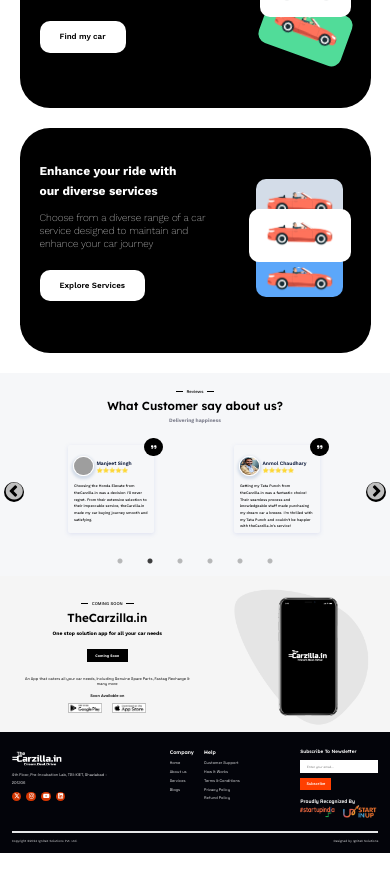
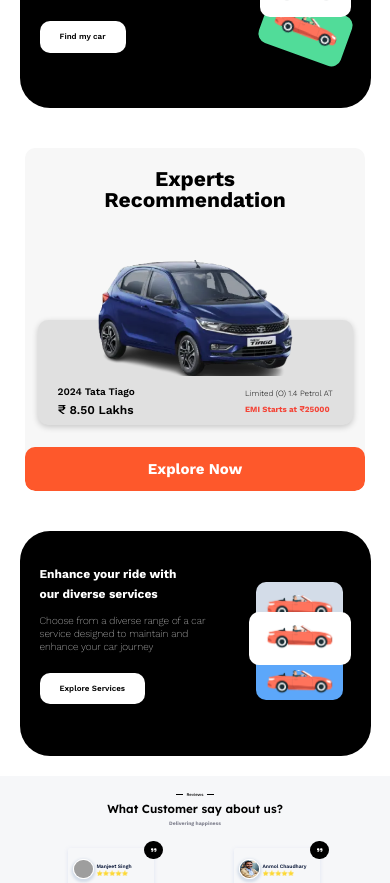
Before and after one commit to vrinda2606/thecarzilla, a React (Create React App) app: page / in a window 390 px wide. Shown: the part 1200-2083 px from the top of the page. Before the commit the page ends 2053 px from the top, so only its background shows below. Built offline with nearby package versions, Linux system fonts and the light colour scheme; grey boxes are pictures that could not be loaded.

Commit message:
Explore now section

```diff
--- a/src/Components/Difference.jsx
+++ b/src/Components/Difference.jsx
@@ -26,10 +26,14 @@ function Difference() {
               delay: 3000,
               disableOnInteraction: false,
             }}
+            pagination={{
+              clickable: true,
+              modifierClass: 'swiper-pagination',
+            }}
             breakpoints={{
-              360: {
+              320: {
                 slidesPerView: 2.3,
-                spaceBetween: 10, // Consistent spacing for all breakpoints
+                spaceBetween: 10,
               },
               480: {
                 slidesPerView: 1.8,
--- /dev/null
+++ b/src/Components/ExploreCar.jsx
@@ -0,0 +1,71 @@
+import React from 'react';
+import { Swiper, SwiperSlide } from 'swiper/react';
+import 'swiper/css';
+import 'swiper/css/autoplay';
+import { Autoplay } from 'swiper/modules';
+import CarImage from '../Components/Images/mobile version/image 9.png';
+
+const ExploreCar = () => {
+    return (
+        <div className="mobile-explore-main-container">
+            <div className="mobile-explore-container">
+                <div className="mobile-explore-heading-container">
+                    <h2 className='super-h2'>
+                        Experts<br /> Recommendation
+                    </h2>
+                </div>
+                <Swiper
+                    modules={[Autoplay]}
+                    spaceBetween={50}
+                    slidesPerView={1}
+                    autoplay={{
+                        delay: 3000,
+                        disableOnInteraction: false,
+                    }}
+                    loop={true}
+                >
+                    <SwiperSlide>
+                        <div className="mobile-explore-main-slider-container">
+                            {/* Car Image */}
+                            <div className="mobile-explore-car-image-container">
+                                <img src={CarImage} alt="Tata Tiago 2024" />
+                            </div>
+                            {/* Grey Details Container */}
+                            <div className="mobile-explore-car-details-container">
+                                <div className="car-details-left">
+                                    <h3>2024 Tata Tiago</h3>
+                                    <p>₹ 8.50 Lakhs</p>
+                                </div>
+                                <div className="car-details-right">
+                                    <p>Limited (O) 1.4 Petrol AT</p>
+                                    <p className="emi">EMI Starts at ₹25000</p>
+                                </div>
+                            </div>
+                        </div>
+                    </SwiperSlide>
+                    {/* Duplicate slide for testing */}
+                    <SwiperSlide>
+                        <div className="mobile-explore-main-slider-container">
+                            <div className="mobile-explore-car-image-container">
+                                <img src={CarImage} alt="Tata Tiago 2024" />
+                            </div>
+                            <div className="mobile-explore-car-details-container">
+                                <div className="car-details-left">
+                                    <h3>2024 Tata Tiago</h3>
+                                    <p>₹ 8.50 Lakhs</p>
+                                </div>
+                                <div className="car-details-right">
+                                    <p>Limited (O) 1.4 Petrol AT</p>
+                                    <p className="emi">EMI Starts at ₹25000</p>
+                                </div>
+                            </div>
+                        </div>
+                    </SwiperSlide>
+                </Swiper>
+                <button className="mobile-explore-button">Explore Now</button>
+            </div>
+        </div>
+    );
+};
+
+export default ExploreCar;
--- a/src/Components/Home.js
+++ b/src/Components/Home.js
@@ -14,6 +14,7 @@ import MasterSlider from './MasterSlider';
 import Difference from './Difference';
 
 import MobileSearchBar from './MobileSearchBar';
+import ExploreCar from './ExploreCar';
 
 const Home = () => {
       const [size, setSize] = useState(window.innerWidth);
@@ -33,6 +34,7 @@ const Home = () => {
 
       <HomeII />
       {size <=500?( <FindCar/>):(<></>)}
+      {size <=500?(<ExploreCar/>):(<></>)}
       {size <=500?( <ExploreServices/>):(<></>)}
       <PopUp/>
 
--- a/src/index.css
+++ b/src/index.css
@@ -2390,3 +2390,131 @@ padding: 10px;
   justify-content: center;
   padding: 10px;
 }
+
+/* Explore Car css */
+
+.mobile-explore-main-container {
+  padding: 20px;
+  font-family: Arial, sans-serif;
+  display: flex;
+  align-items: center;
+  justify-content: center;
+}
+
+
+.mobile-explore-container {
+  border-radius: 10px;
+  overflow: hidden;
+  width: 340px;
+  /* height: 320px; */
+  background-color: #f7f7f7;
+  /* box-shadow: 0 2px 10px rgba(0, 0, 0, 0.1); */
+}
+
+
+.mobile-explore-heading-container {
+  text-align: center;
+  padding: 30px 0;
+  font-weight: 700;
+  font-size: 14px;
+  line-height: 21px;
+  padding-top: 10px;
+
+}
+
+
+.mobile-explore-main-slider-container {
+  position: relative;
+  display: flex;
+  flex-direction: column;
+  align-items: center;
+  margin-top: 60px;
+}
+
+
+.mobile-explore-car-image-container {
+  position: absolute;
+  top: -60px;
+  z-index: 1;
+  width: 100%;
+  display: flex;
+  justify-content: center;
+}
+
+.mobile-explore-car-image-container img {
+  width: auto;
+  max-width: 200px;
+  height: auto;
+}
+
+
+.mobile-explore-car-details-container {
+  background-color: #e0e0e0;
+    border-radius: 10px;
+    padding: 20px;
+    padding-top: 55px;
+    width: 315px;
+    display: flex
+;
+    justify-content: space-between;
+    text-align: left;
+    height: 105px;
+    box-shadow: 0px 2px 6px rgba(0, 0, 0, 0.2);
+    margin-bottom: 10px;
+}
+
+
+.car-details-left h3 {
+  margin: 0;
+  font-size: 10px;
+  font-weight: 600;
+  line-height: 14px;
+  margin-top: 10px;
+}
+
+.car-details-left p {
+  margin: 5px 0;
+
+  font-size: 12px;
+  font-weight: 600;
+  line-height: 16.8px;
+  margin-top: 3px;
+}
+
+
+.car-details-right p {
+  margin: 5px 0;
+
+    font-size: 8px;
+    line-height: 11.2px;
+    margin-top: 13px;
+    font-weight: 300;
+}
+
+.car-details-right .emi {
+  color: #f44336;
+    font-weight: bold;
+    margin-top: 2px;
+}
+
+/* Explore button styling */
+.mobile-explore-button {
+  display: block;
+  width: 100%;
+  height: 44px;
+  background-color: #fe582b;
+  color: white;
+  font-weight: 700;
+  border: none;
+  border-radius: 10px;
+  cursor: pointer;
+  text-align: center;
+  font-size: 15px;
+  line-height: 21px;
+
+}
+.super-h2{
+
+  padding-top: 10px;
+    padding-bottom: 20px;
+}
```
Also changed, not shown: src/Components/Images/mobile version/image 9.png (added).
